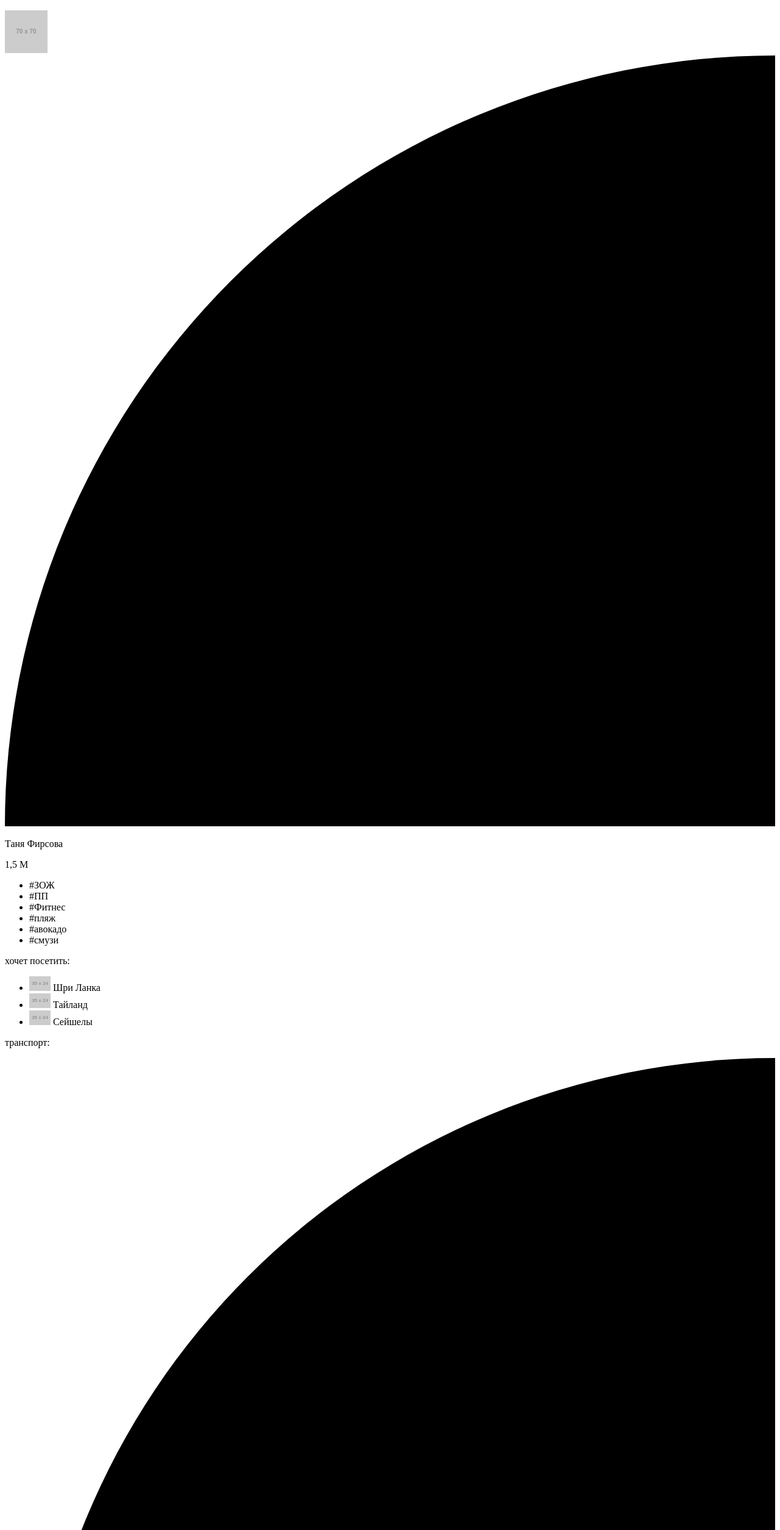
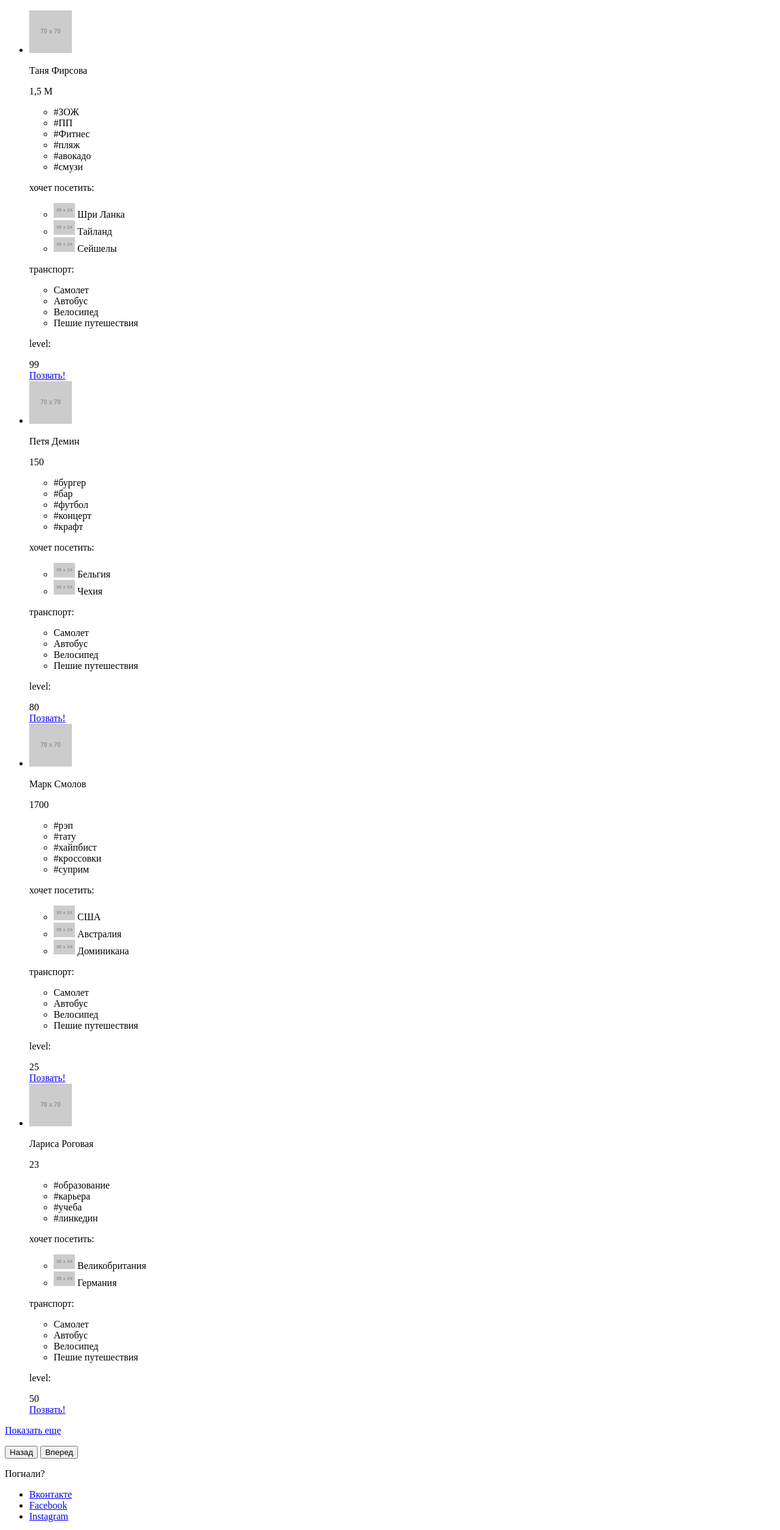
Before and after one commit to kashamalasha/197436-pognali-19, a website: page source/catalog.html in a window 1280 px wide. Shown: the part 157-2666 px from the top of the page at 61% size. Drawn offline with Linux system fonts and the light colour scheme; placeholder pictures from the web are drawn by us.

Commit message:
Исправляет ошибки по замечанию наставника в catalog.html

```diff
--- a/source/catalog.html
+++ b/source/catalog.html
@@ -6,8 +6,8 @@
 </head>
 <body>
   <header class="page-header">
-    <div class="page-header__logo">
-      <span class="page-header__logo-title">Погнали?</span>
+    <div class="page-header__logo logo">
+      <span class="logo__title">Погнали?</span>
     </div>
     <nav class="main-nav">
       <button class="main-nav__toggle" type="button">
@@ -18,14 +18,10 @@
   <main class="page-main">
     <h1 class="page-main__header">Попутчики</h1>
     <section class="companions">
-      <h2 class="companions__header section__header visually-hidden">Попутчики</h2>
-      <div class="companions-list paginated-list">
-        <div class="companion">
+      <h2 class="visually-hidden">Попутчики</h2>
+      <ul class="companions-list paginated-list">
+        <li class="companion">
           <img class="companion__avatar" src="https://via.placeholder.com/70x70" width="70" height="70" alt="Фото попутчика">
-          <svg class="companion__followed-icon companion__followed-icon--set" viewBox="0 0 5 5" version="1.1"
-               xmlns="http://www.w3.org/2000/svg">
-            <circle cx="5" cy="5" r="5"/>
-          </svg>
           <p class="companion__name companion__name--offline">Таня Фирсова</p>
           <p class="companion__followers">1,5 M</p>
           <ul class="companion__tags tag-list">
@@ -36,62 +32,48 @@
             <li class="tag-list__item">#авокадо</li>
             <li class="tag-list__item">#смузи</li>
           </ul>
-          <p class="companion__section">хочет посетить:</p>
-          <ul class="want-visit-list">
-            <li class="country">
-              <img class="country__flag" src="https://via.placeholder.com/35x24" width="35" height="24" alt="Флаг Шри Ланка">
-              <span class="country__name">Шри Ланка</span>
+          <div class="want-visit">
+            <p class="want-visit__title">хочет посетить:</p>
+            <ul class="want-visit__list country-list">
+              <li class="country-list__item">
+                <img class="country-list__item-flag" src="https://via.placeholder.com/35x24" width="35" height="24" alt="Флаг Шри Ланка">
+                <span class="country-list__item-name">Шри Ланка</span>
               </li>
-            <li class="country">
-              <img class="country__flag" src="https://via.placeholder.com/35x24" width="35" height="24" alt="Флаг Тайланд">
-              <span class="country__name">Тайланд</span>
+              <li class="country-list__item">
+                <img class="country-list__item-flag" src="https://via.placeholder.com/35x24" width="35" height="24" alt="Флаг Тайланд">
+                <span class="country-list__item-name">Тайланд</span>
               </li>
-            <li class="country">
-              <img class="country__flag" src="https://via.placeholder.com/35x24" width="35" height="24" alt="Флаг Сейшелы">
-              <span class="country__name">Сейшелы</span>
+              <li class="country-list__item">
+                <img class="country-list__item-flag" src="https://via.placeholder.com/35x24" width="35" height="24" alt="Флаг Сейшелы">
+                <span class="country-list__item-name">Сейшелы</span>
               </li>
             </ul>
-          <p class="companion__section">транспорт:</p>
-          <ul class="transport">
+          </div>
+          <div class="transport">
+            <p class="transport__title">транспорт:</p>
+            <ul class="transport__list">
               <li class="transport__item transport__item--active">
-              <svg class="transport__icon" viewBox="0 0 5 5" version="1.1"
-                   xmlns="http://www.w3.org/2000/svg">
-                <circle cx="5" cy="5" r="5"/>
-              </svg>
-              <span class="visually-hidden transport__type">Самолет</span>
+                <span class="visually-hidden">Самолет</span>
               </li>
               <li class="transport__item">
-              <svg class="transport__icon" viewBox="0 0 5 5" version="1.1"
-                   xmlns="http://www.w3.org/2000/svg">
-                <circle cx="5" cy="5" r="5"/>
-              </svg>
-              <span class="visually-hidden transport__type">Автобус</span>
+                <span class="visually-hidden">Автобус</span>
               </li>
               <li class="transport__item">
-              <svg class="transport__icon" viewBox="0 0 5 5" version="1.1"
-                   xmlns="http://www.w3.org/2000/svg">
-                <circle cx="5" cy="5" r="5"/>
-              </svg>
-              <span class="visually-hidden transport__type">Велосипед</span>
+                <span class="visually-hidden">Велосипед</span>
               </li>
               <li class="transport__item">
-              <svg class="transport__icon" viewBox="0 0 5 5" version="1.1"
-                   xmlns="http://www.w3.org/2000/svg">
-                <circle cx="5" cy="5" r="5"/>
-              </svg>
-              <span class="visually-hidden transport__type">Пешие путешествия</span>
+                <span class="visually-hidden">Пешие путешествия</span>
               </li>
             </ul>
-          <p class="companion__section">level:</p>
-          <div class="companion__level">99</div>
+          </div>
+          <div class="level">
+            <p class="level__title">level:</p>
+            <div class="level__value">99</div>
+          </div>
           <a class="companion__invite" href="#">Позвать!</a>
-        </div>
-        <div class="companion">
+        </li>
+        <li class="companion">
           <img class="companion__avatar" src="https://via.placeholder.com/70x70" width="70" height="70" alt="Фото попутчика">
-          <svg class="companion__followed-icon" viewBox="0 0 5 5" version="1.1"
-               xmlns="http://www.w3.org/2000/svg">
-            <circle cx="5" cy="5" r="5"/>
-          </svg>
           <p class="companion__name companion__name--offline">Петя Демин</p>
           <p class="companion__followers">150</p>
           <ul class="companion__tags tag-list">
@@ -101,52 +83,44 @@
             <li class="tag-list__item">#концерт</li>
             <li class="tag-list__item">#крафт</li>
           </ul>
-          <p class="companion__section">хочет посетить:</p>
-          <ul class="want-visit-list">
-            <li class="country">
-              <img class="country__flag" src="https://via.placeholder.com/35x24" width="35" height="24" alt="Флаг Бельгия">
-              <span class="country__name">Бельгия</span>
+          <div class="want-visit">
+            <p class="want-visit__title">хочет посетить:</p>
+            <ul class="want-visit__list country-list">
+              <li class="country-list__item">
+                <img class="country-list__item-flag" src="https://via.placeholder.com/35x24" width="35" height="24" alt="Флаг Бельгия">
+                <span class="country-list__item-name">Бельгия</span>
               </li>
-            <li class="country">
-              <img class="country__flag" src="https://via.placeholder.com/35x24" width="35" height="24" alt="Флаг Чехия">
-              <span class="country__name">Чехия</span>
+              <li class="country-list__item">
+                <img class="country-list__item-flag" src="https://via.placeholder.com/35x24" width="35" height="24" alt="Флаг Чехия">
+                <span class="country-list__item-name">Чехия</span>
               </li>
             </ul>
-          <p class="companion__section">транспорт:</p>
-          <ul class="transport">
+          </div>
+          <div class="transport">
+            <p class="transport__title">транспорт:</p>
+            <ul class="transport__list">
               <li class="transport__item transport__item--active">
-              <svg class="transport__icon" viewBox="0 0 5 5" version="1.1"
-                   xmlns="http://www.w3.org/2000/svg">
-                <circle cx="5" cy="5" r="5"/>
-              </svg>
-              <span class="visually-hidden transport__type">Самолет</span>
+                <span class="visually-hidden">Самолет</span>
               </li>
               <li class="transport__item">
-              <svg class="transport__icon transport__item--active"></svg>
-              <span class="visually-hidden transport__type">Автобус</span>
+                <span class="visually-hidden">Автобус</span>
               </li>
               <li class="transport__item">
-              <svg class="transport__icon" viewBox="0 0 5 5" version="1.1"
-                   xmlns="http://www.w3.org/2000/svg">
-                <circle cx="5" cy="5" r="5"/>
-              </svg>
-              <span class="visually-hidden transport__type">Велосипед</span>
+                <span class="visually-hidden">Велосипед</span>
               </li>
               <li class="transport__item">
-              <svg class="transport__icon transport__item--active"></svg>
-              <span class="visually-hidden transport__type">Пешие путешествия</span>
+                <span class="visually-hidden">Пешие путешествия</span>
               </li>
             </ul>
-          <p class="companion__section">level:</p>
-          <div class="companion__level">80</div>
+          </div>
+          <div class="level">
+            <p class="level__title">level:</p>
+            <div class="level__value">80</div>
+          </div>
           <a class="companion__invite" href="#">Позвать!</a>
-        </div>
-        <div class="companion">
+        </li>
+        <li class="companion">
           <img class="companion__avatar" src="https://via.placeholder.com/70x70" width="70" height="70" alt="Фото попутчика">
-          <svg class="companion__follower-icon" viewBox="0 0 5 5" version="1.1"
-               xmlns="http://www.w3.org/2000/svg">
-            <circle cx="5" cy="5" r="5"/>
-          </svg>
           <p class="companion__name companion__name--offline">Марк Смолов</p>
           <p class="companion__followers">1700</p>
           <ul class="companion__tags tag-list">
@@ -156,59 +130,48 @@
             <li class="tag-list__item">#кроссовки</li>
             <li class="tag-list__item">#суприм</li>
           </ul>
-          <p class="companion__section">хочет посетить:</p>
-          <ul class="want-visit-list">
-            <li class="country">
-              <img class="country__flag" src="https://via.placeholder.com/35x24" width="35" height="24" alt="Флаг США">
-              <span class="country__name">США</span>
+          <div class="want-visit">
+            <p class="want-visit__title">хочет посетить:</p>
+            <ul class="want-visit__list country-list">
+              <li class="country-list__item">
+                <img class="country-list__item-flag" src="https://via.placeholder.com/35x24" width="35" height="24" alt="Флаг США">
+                <span class="country-list__item-name">США</span>
               </li>
-            <li class="country">
-              <img class="country__flag" src="https://via.placeholder.com/35x24" width="35" height="24" alt="Флаг Австралия">
-              <span class="country__name">Австралия</span>
+              <li class="country-list__item">
+                <img class="country-list__item-flag" src="https://via.placeholder.com/35x24" width="35" height="24" alt="Флаг Австралия">
+                <span class="country-list__item-name">Австралия</span>
               </li>
-            <li class="country">
-              <img class="country__flag" src="https://via.placeholder.com/35x24" width="35" height="24" alt="Флаг Доминикана">
-              <span class="country__name">Доминикана</span>
+              <li class="country-list__item">
+                <img class="country-list__item-flag" src="https://via.placeholder.com/35x24" width="35" height="24" alt="Флаг Доминикана">
+                <span class="country-list__item-name">Доминикана</span>
               </li>
             </ul>
-          <p class="companion__section">транспорт:</p>
-          <ul class="transport">
+          </div>
+          <div class="transport">
+            <p class="transport__title">транспорт:</p>
+            <ul class="transport__list">
               <li class="transport__item transport__item--active">
-              <svg class="transport__icon" viewBox="0 0 5 5" version="1.1"
-                   xmlns="http://www.w3.org/2000/svg">
-                <circle cx="5" cy="5" r="5"/>
-              </svg>
-              <span class="visually-hidden transport__type">Самолет</span>
+                <span class="visually-hidden">Самолет</span>
               </li>
               <li class="transport__item">
-              <svg class="transport__icon" viewBox="0 0 5 5" version="1.1"
-                   xmlns="http://www.w3.org/2000/svg">
-                <circle cx="5" cy="5" r="5"/>
-              </svg>
-              <span class="visually-hidden transport__type">Автобус</span>
+                <span class="visually-hidden">Автобус</span>
+              </li>
+              <li class="transport__item transport__item--active">
+                <span class="visually-hidden">Велосипед</span>
               </li>
               <li class="transport__item">
-              <svg class="transport__icon transport__icon--active"></svg>
-              <span class="visually-hidden transport__type">Велосипед</span>
-            </li>
-            <li class="transport__item">
-              <svg class="transport__icon" viewBox="0 0 5 5" version="1.1"
-                   xmlns="http://www.w3.org/2000/svg">
-                <circle cx="5" cy="5" r="5"/>
-              </svg>
-              <span class="visually-hidden transport__type">Пешие путешествия</span>
+                <span class="visually-hidden">Пешие путешествия</span>
               </li>
             </ul>
-          <p class="companion__section">level:</p>
+          </div>
+          <div class="level">
+            <p class="level__title">level:</p>
             <div class="companion__level">25</div>
+          </div>
           <a class="companion__invite" href="#">Позвать!</a>
-        </div>
-        <div class="companion">
+        </li>
+        <li class="companion">
           <img class="companion__avatar" src="https://via.placeholder.com/70x70" width="70" height="70" alt="Фото попутчика">
-          <svg class="companion__follower-icon" viewBox="0 0 5 5" version="1.1"
-               xmlns="http://www.w3.org/2000/svg">
-            <circle cx="5" cy="5" r="5"/>
-          </svg>
           <p class="companion__name companion__name--offline">Лариса Роговая</p>
           <p class="companion__followers">23</p>
           <ul class="companion__tags tag-list">
@@ -217,50 +180,43 @@
             <li class="tag-list__item">#учеба</li>
             <li class="tag-list__item">#линкедин</li>
           </ul>
-          <p class="companion__section">хочет посетить:</p>
-          <ul class="want-visit-list">
-            <li class="country">
-              <img class="country__flag" src="https://via.placeholder.com/35x24" width="35" height="24" alt="Флаг Великобритания">
-              <span class="country__name">Великобритания</span>
+          <div class="want-visit">
+            <p class="want-visit__title">хочет посетить:</p>
+            <ul class="want-visit__list country-list">
+              <li class="country-list__item">
+                <img class="country-list__item-flag" src="https://via.placeholder.com/35x24" width="35" height="24" alt="Флаг Великобритания">
+                <span class="country-list__item-name">Великобритания</span>
               </li>
-            <li class="country">
-              <img class="country__flag" src="https://via.placeholder.com/35x24" width="35" height="24" alt="Флаг Германия">
-              <span class="country__name">Германия</span>
+              <li class="country-list__item">
+                <img class="country-list__item-flag" src="https://via.placeholder.com/35x24" width="35" height="24" alt="Флаг Германия">
+                <span class="country-list__item-name">Германия</span>
               </li>
             </ul>
-          <p class="companion__section">транспорт:</p>
-          <ul class="transport">
+          </div>
+          <div class="transport">
+            <p class="transport__title">транспорт:</p>
+            <ul class="transport__list">
               <li class="transport__item transport__item--active">
-              <svg class="transport__icon" viewBox="0 0 5 5" version="1.1"
-                   xmlns="http://www.w3.org/2000/svg">
-                <circle cx="5" cy="5" r="5"/>
-              </svg>
-              <span class="visually-hidden transport__type">Самолет</span>
+                <span class="visually-hidden">Самолет</span>
               </li>
               <li class="transport__item">
-              <svg class="transport__icon transport__icon--active"></svg>
-              <span class="visually-hidden transport__type">Автобус</span>
+                <span class="visually-hidden">Автобус</span>
               </li>
               <li class="transport__item">
-              <svg class="transport__icon" viewBox="0 0 5 5" version="1.1"
-                   xmlns="http://www.w3.org/2000/svg">
-                <circle cx="5" cy="5" r="5"/>
-              </svg>
-              <span class="visually-hidden transport__type">Велосипед</span>
+                <span class="visually-hidden">Велосипед</span>
               </li>
               <li class="transport__item">
-              <svg class="transport__icon" viewBox="0 0 5 5" version="1.1"
-                   xmlns="http://www.w3.org/2000/svg">
-                <circle cx="5" cy="5" r="5"/>
-              </svg>
-              <span class="visually-hidden transport__type">Пешие путешествия</span>
+                <span class="visually-hidden">Пешие путешествия</span>
               </li>
             </ul>
-          <p class="companion__section">level:</p>
-          <div class="companion__level">50</div>
+          </div>
+          <div class="level">
+            <p class="level__title">level:</p>
+            <div class="level__value">50</div>
+          </div>
           <a class="companion__invite" href="#">Позвать!</a>
-        </div>
-      </div>
+        </li>
+      </ul>
       <a class="companions__show-more" href="#">Показать еще</a>
       <p class="companions__page-buttons page-buttons">
         <button class="page-buttons__button"><span class="visually-hidden">Назад</span></button>
@@ -269,8 +225,8 @@
     </section>
   </main>
   <footer class="page-footer">
-    <div class="page-footer__logo">
-      <span class="page-footer__logo-title">Погнали?</span>
+    <div class="page-footer__logo logo">
+      <span class="logo__title">Погнали?</span>
     </div>
     <div class="page-footer__social">
       <ul class="social">
```
Lines whose indentation alone changed are shown as unchanged.
